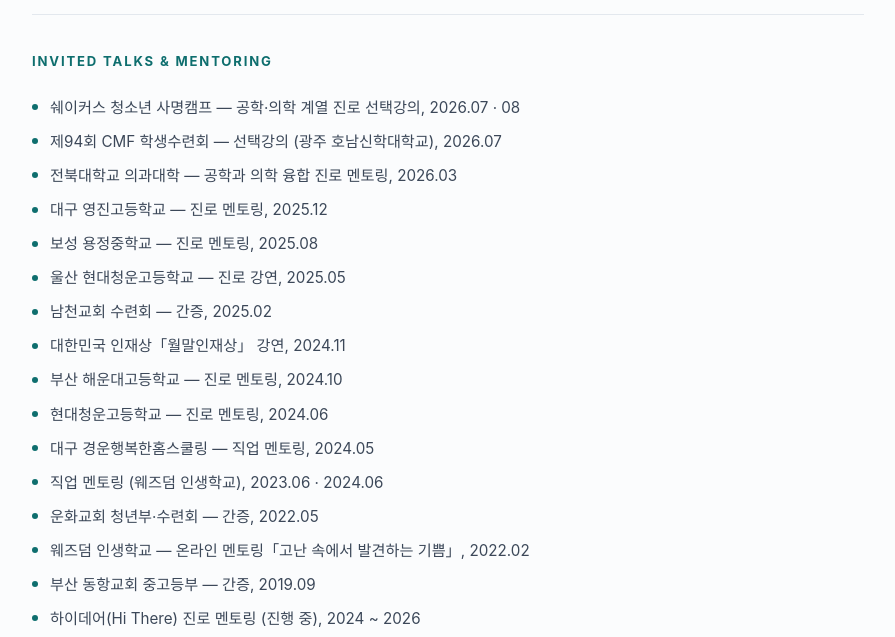
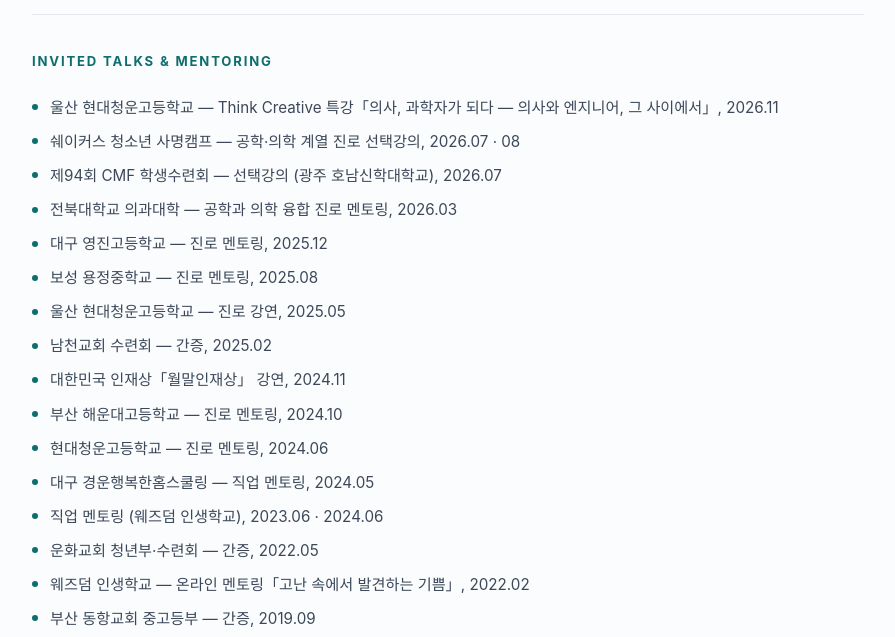
Before and after one commit to comjingue/comjingue.github.io, a plain HTML site: page cv.html in a window 1280 px wide. Shown: the part 4494-5131 px from the top of the page, without its empty margins (192-1087 px from the left). Drawn offline with Linux system fonts and the light colour scheme.

Commit message:
CV: Add Hyundai Chungwoon HS Think Creative lecture (2026.11)
Co-Authored-By: Claude Opus 5.5 <noreply@anthropic.com>

```diff
--- a/cv.html
+++ b/cv.html
@@ -492,6 +492,7 @@
   <section id="talks">
     <h2>Invited Talks &amp; Mentoring</h2>
     <ul class="clean">
+      <li>울산 현대청운고등학교 — Think Creative 특강「의사, 과학자가 되다 — 의사와 엔지니어, 그 사이에서」, 2026.11</li>
       <li>쉐이커스 청소년 사명캠프 — 공학·의학 계열 진로 선택강의, 2026.07 · 08</li>
       <li>제94회 CMF 학생수련회 — 선택강의 (광주 호남신학대학교), 2026.07</li>
       <li>전북대학교 의과대학 — 공학과 의학 융합 진로 멘토링, 2026.03</li>
```
